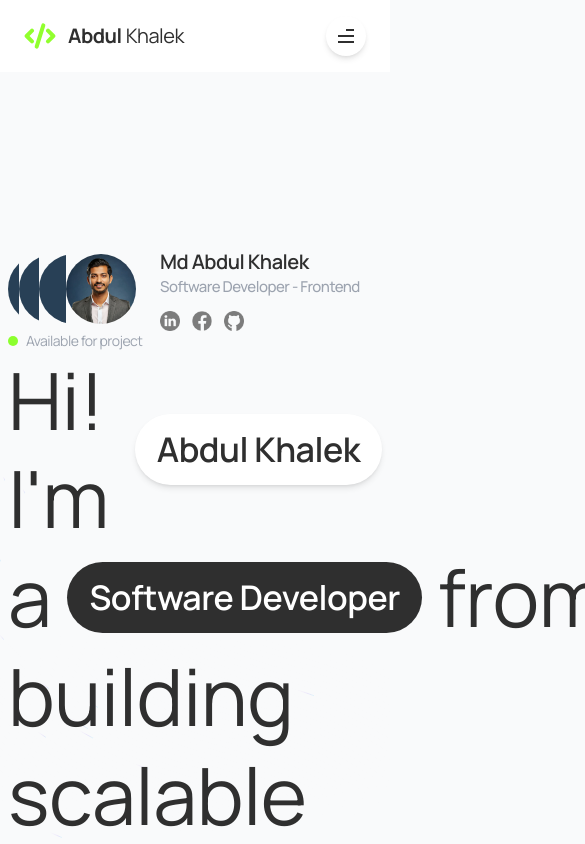
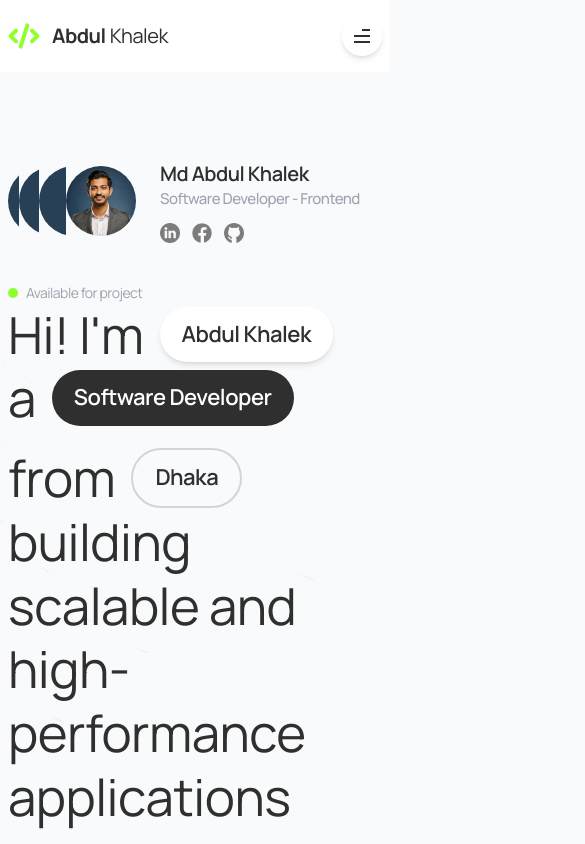
Before and after one commit to nahid-dev/new-prft, a Next.js app: page / in a window 390 px wide. Shown: the top 844 px of the page, 585 px wide, since content can reach past the window. Built offline with nearby package versions, Linux system fonts and the light colour scheme.

Commit message:
Hero section animation added

```diff
--- a/app/(landing-page)/components/HeroSection.jsx
+++ b/app/(landing-page)/components/HeroSection.jsx
@@ -18,13 +18,13 @@ const HeroSection = () => {
     <div className="py-20 relative">
       <BackgroundBeams className="absolute inset-0 z-0" />
       <Container>
-        <div className="grid grid-cols-3 relative z-10 mt-10">
+        <div className="grid grid-cols-3 relative z-10 mt-10 gap-10 lg:gap-0">
           {/* LEFT SIDE - PROFILE SECTION */}
-          <div className="col-span-3 lg:col-span-1 pt-32">
+          <div className="col-span-3 xl:col-span-1 pt-10 lg:pt-20 xl:pt-32">
             <ProfileCard />
           </div>
           {/* RIGHT SIDE - HERO HEADING SECTION */}
-          <div className="col-span-3 lg:col-span-2">
+          <div className="col-span-3 xl:col-span-2">
             <SubTag />
             <MainHeading />
           </div>
--- a/app/(landing-page)/components/MainHeading.jsx
+++ b/app/(landing-page)/components/MainHeading.jsx
@@ -1,20 +1,25 @@
 import HeadingButton from "@/components/shared/common/HeadingButton";
 import React from "react";
-
-const DEFAULT_STYLE = "text";
+import { motion } from "framer-motion";
 
 const MainHeading = () => {
   return (
-    <h1 className="leading-tight text-[79px]">
+    <h1 className="leading-tight text-[51px] lg:text-[79px]">
       <div className="flex items-center gap-4">
-        <p>Hi! I&apos;m</p>
+        <motion.p
+          initial={{ opacity: 0, y: -5 }}
+          animate={{ opacity: 1, y: 0 }}
+          transition={{ duration: 0.2, ease: "easeInOut" }}
+        >
+          Hi! I&apos;m
+        </motion.p>
         <HeadingButton className="bg-white text-foreground">
           Abdul Khalek
         </HeadingButton>
       </div>
-      <div className="flex items-center gap-4">
+      <div className="flex items-center gap-4 flex-wrap">
         <p>a</p>
-        <HeadingButton className="bg-foreground text-white shadow-none">
+        <HeadingButton className="bg-foreground text-white shadow-none ">
           Software Developer
         </HeadingButton>
         <p>from</p>
@@ -22,9 +27,13 @@ const MainHeading = () => {
           Dhaka
         </HeadingButton>
       </div>
-      <div>
+      <motion.div
+        initial={{ opacity: 0, y: 10 }}
+        animate={{ opacity: 1, y: 0 }}
+        transition={{ duration: 0.6, ease: "easeOut" }}
+      >
         <p>building scalable and high-performance applications</p>
-      </div>
+      </motion.div>
     </h1>
   );
 };
--- a/components/shared/Container.jsx
+++ b/components/shared/Container.jsx
@@ -1,7 +1,7 @@
 import React from "react";
 
 const Container = ({ children }) => {
-  return <div className="mx-auto container px-2">{children}</div>;
+  return <div className="mx-auto container px-2 sm:px-3">{children}</div>;
 };
 
 export default Container;
--- a/components/shared/Navbar.jsx
+++ b/components/shared/Navbar.jsx
@@ -4,6 +4,7 @@ import Link from "next/link";
 import React, { useEffect, useState } from "react";
 import Button from "./common/Button";
 import { motion } from "framer-motion";
+import Container from "./Container";
 
 const navItems = [
   { id: 1, name: "Projects", href: "/projects" },
@@ -52,7 +53,7 @@ const Navbar = () => {
       }`}
     >
       {/* TOP NAVBAR */}
-      <div className="px-6 md:px-10 py-4 md:py-8 flex items-center justify-between bg-white md:bg-transparent">
+      <div className="py-4 lg:container mx-auto px-2 sm:px-3 md:py-8 flex items-center justify-between bg-white md:bg-transparent">
         {/* LEFT PART (LOGO) */}
         <div className="flex items-center gap-3">
           <CodeXml strokeWidth={3} color="#91ff2e" className="size-8" />
--- a/components/shared/common/HeadingButton.jsx
+++ b/components/shared/common/HeadingButton.jsx
@@ -5,7 +5,7 @@ const HeadingButton = ({ children, className }) => {
   return (
     <div
       className={clsx(
-        "px-[22px] py-[14px] rounded-full text-[34px] shadow-md font-semibold text-nowrap",
+        "px-[22px] py-[14px] rounded-full text-[22px] lg:text-[34px] shadow-md font-semibold text-nowrap",
         className
       )}
     >
--- a/components/shared/common/SubTag.jsx
+++ b/components/shared/common/SubTag.jsx
@@ -1,14 +1,20 @@
 import { cn } from "@/lib/utils";
 import React from "react";
+import { motion } from "framer-motion";
 
 const SubTag = ({ className }) => {
   return (
-    <div className="flex items-center gap-2">
+    <motion.div
+      initial={{ opacity: 0, x: 2 }}
+      animate={{ opacity: 1, x: 0 }}
+      transition={{ duration: 0.5, ease: "easeIn" }}
+      className="flex items-center gap-2"
+    >
       <span className="size-[10px] bg-highlight rounded-full"></span>{" "}
       <span className={cn(`text-sm text-gray-400`, className)}>
         Available for project
       </span>
-    </div>
+    </motion.div>
   );
 };
 
```
